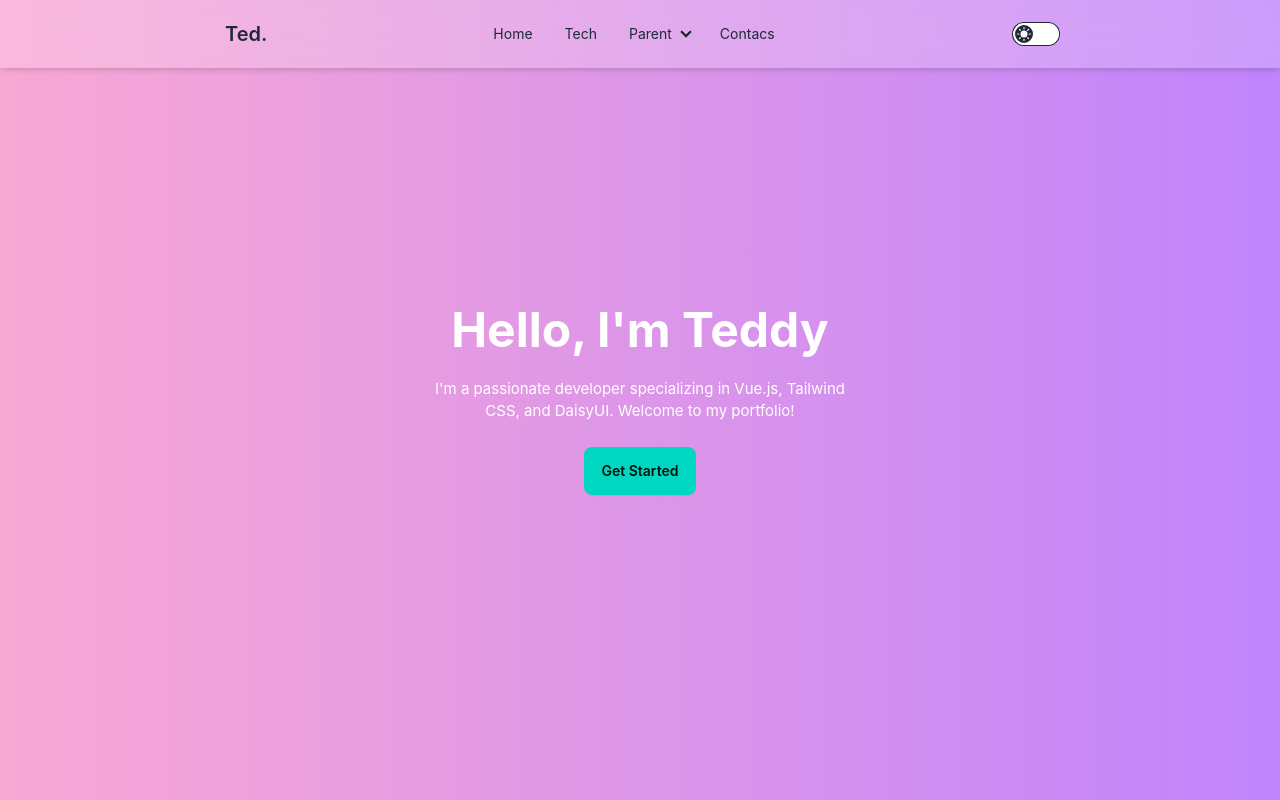
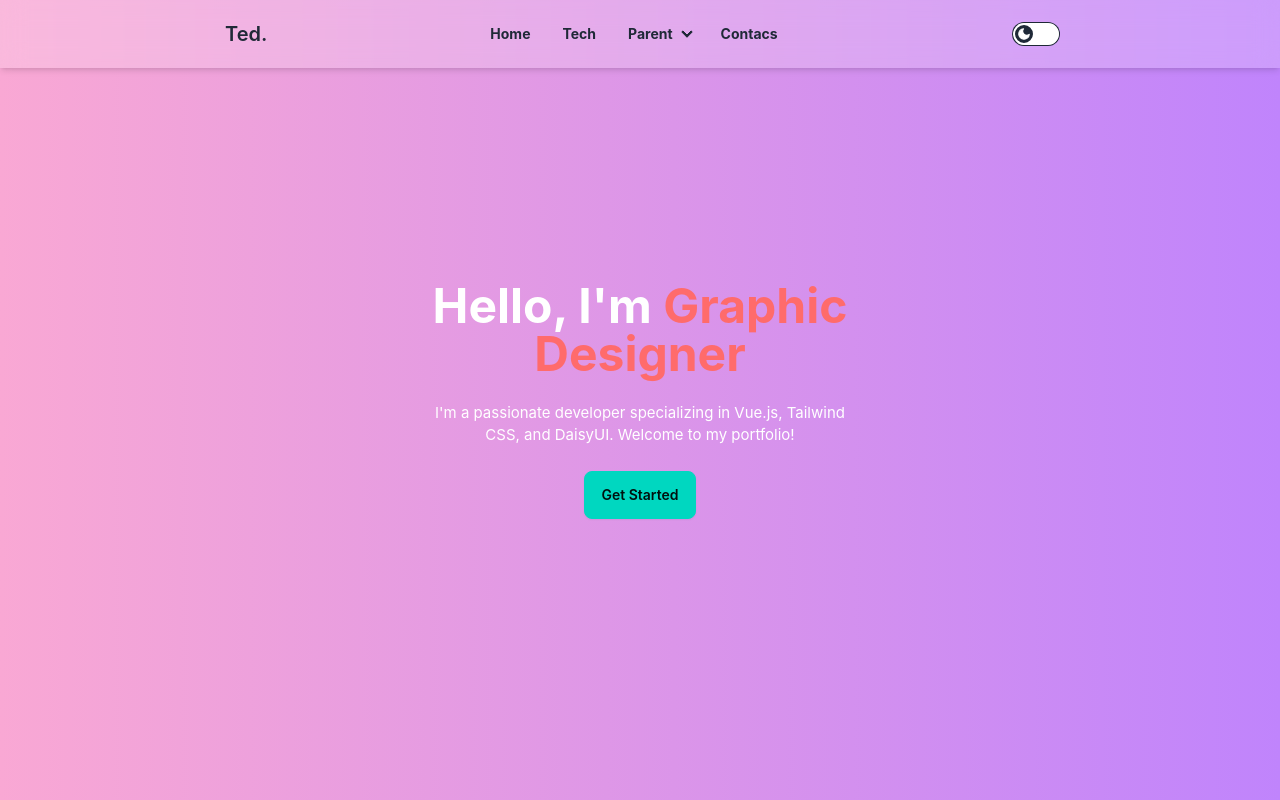
Before and after one commit to teddynanta/vue-project, a Vue app: page / in a window 1280 px wide. Shown: the top 800 px of the page. Built offline with nearby package versions, Linux system fonts and the light colour scheme.

Commit message:
refactoring

```diff
--- a/src/App.vue
+++ b/src/App.vue
@@ -9,10 +9,10 @@ import HeroSection from './components/layouts/HeroSection.vue';
         <header class="fixed top-0 left-0 w-full z-50 bg-base-100/20 backdrop-blur-md shadow-md">
             <DaisyNavbar />
         </header>
-        <section class="relative h-screen flex items-center justify-center">
+        <section id="hero" class="relative h-screen flex items-center justify-center">
             <HeroSection />
         </section>
-        <div class="flex justify-center lg:px-52 2xl:px-96">
+        <div id="tech" class="flex justify-center lg:px-52 2xl:px-96">
         <Tab />
         </div>
     </div>
--- a/src/components/icons/MoonIcon.vue
+++ b/src/components/icons/MoonIcon.vue
@@ -1,6 +1,6 @@
 <template>
     <svg
-    class="stroke-base-100 fill-base-100 col-start-2 row-start-1"
+    class="stroke-base-100 fill-base-100 col-start-1 row-start-1"
     xmlns="http://www.w3.org/2000/svg"
     width="14"
     height="14"
--- a/src/components/icons/SunIcon.vue
+++ b/src/components/icons/SunIcon.vue
@@ -1,6 +1,6 @@
 <template>
     <svg
-    class="stroke-base-100 fill-base-100 col-start-1 row-start-1"
+    class="stroke-base-100 fill-base-100 col-start-2 row-start-1"
     xmlns="http://www.w3.org/2000/svg"
     width="14"
     height="14"
--- a/src/components/layouts/HeroSection.vue
+++ b/src/components/layouts/HeroSection.vue
@@ -1,10 +1,14 @@
 <template>
-  <div class="hero min-h-screen bg-gradient-to-r from-pink-300 to-purple-400">
+  <div class="hero min-h-screen bg-gradient-to-r from-pink-300 to-purple-400 dark:from-gray-900 dark:to-purple-900">
     <div class="hero-content text-center">
       <div class="max-w-md">
-        <h1 class="text-5xl font-bold text-white">Hello, I'm Teddy</h1>
+        <h1 class="text-5xl font-bold text-white text-wrap">
+          Hello, I'm <transition name="fade" mode="out-in">
+            <span :key="currentText" class="text-accent font-bold">{{ currentText }}</span>
+          </transition>
+        </h1>
         <p class="py-6 text-white">I'm a passionate developer specializing in Vue.js, Tailwind CSS, and DaisyUI. Welcome to my portfolio!</p>
-        <button class="btn btn-accent">Get Started</button>
+        <button class="btn btn-accent shining-button">Get Started</button>
       </div>
     </div>
   </div>
@@ -13,5 +17,70 @@
 <script>
 export default {
   name: 'HeroSection',
+  data() {
+    return {
+      texts: ['Teddy Nanta', 'Web Developer', 'Graphic Designer'],
+      currentIndex: 0,
+      currentText: 'Teddy',
+    };
+  },
+  mounted() {
+    this.startTextAnimation();
+  },
+  methods: {
+    startTextAnimation() {
+      setInterval(() => {
+        this.currentIndex = (this.currentIndex + 1) % this.texts.length;
+        this.currentText = this.texts[this.currentIndex];
+      }, 2000);
+    },
+  },
+};
+</script>
+
+<style>
+/* Shining Button Effect */
+.shining-button {
+  position: relative;
+  overflow: hidden;
 }
-</script>
+
+.shining-button::after {
+  content: '';
+  position: absolute;
+  top: -50%;
+  left: -50%;
+  width: 200%;
+  height: 200%;
+  background: linear-gradient(
+    45deg,
+    rgba(255, 255, 255, 0.2) 25%,
+    rgba(255, 255, 255, 0) 50%,
+    rgba(255, 255, 255, 0.2) 75%
+  );
+  transform: rotate(45deg);
+  animation: shine 3s infinite;
+}
+
+@keyframes shine {
+  0% {
+    transform: rotate(45deg) translateX(-150%);
+  }
+  100% {
+    transform: rotate(45deg) translateX(150%);
+  }
+}
+
+/* Text Animation */
+.text-accent {
+  color: #ff6b6b;
+}
+
+/* Fade Transition */
+.fade-enter-active, .fade-leave-active {
+  transition: opacity 0.5s ease;
+}
+.fade-enter, .fade-leave-to {
+  opacity: 0;
+}
+</style>
--- a/src/components/partials/DaisyNavbar.vue
+++ b/src/components/partials/DaisyNavbar.vue
@@ -84,25 +84,25 @@ onMounted(() => {
     <div class="navbar-center hidden lg:flex">
       <ul class="menu menu-horizontal px-1">
         <li>
-          <a>
+          <a href="#hero" class="font-bold">
             Home
           </a>
         </li>
         <li>
-          <a>
+          <a href="#tech" class="font-bold">
             Tech
           </a>
         </li>
         <li>
           <details>
-            <summary>Parent</summary>
+            <summary class="font-bold">Parent</summary>
             <ul class="p-2">
               <li><a>Submenu 1</a></li>
               <li><a>Submenu 2</a></li>
             </ul>
           </details>
         </li>
-        <li><a>Contacs</a></li>
+        <li><a class="font-bold">Contacs</a></li>
       </ul>
     </div>
     <div class="navbar-end me-3">
@@ -111,8 +111,8 @@ onMounted(() => {
           @click="toggleDarkMode"
           type="checkbox"
           class="toggle theme-controller bg-base-content col-span-2 col-start-1 row-start-1" />
+        <MoonIcon />
         <SunIcon />
-        <MoonIcon />
       </label>
     </div>
   </div>
```
